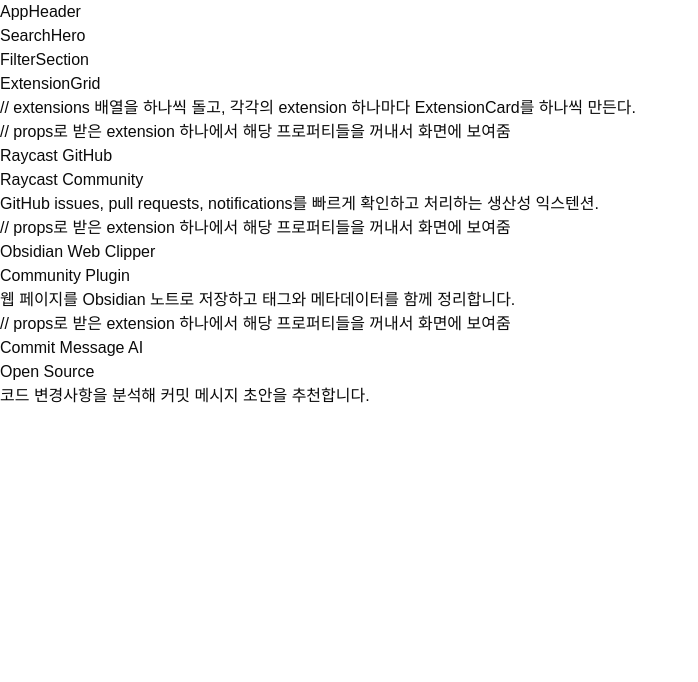
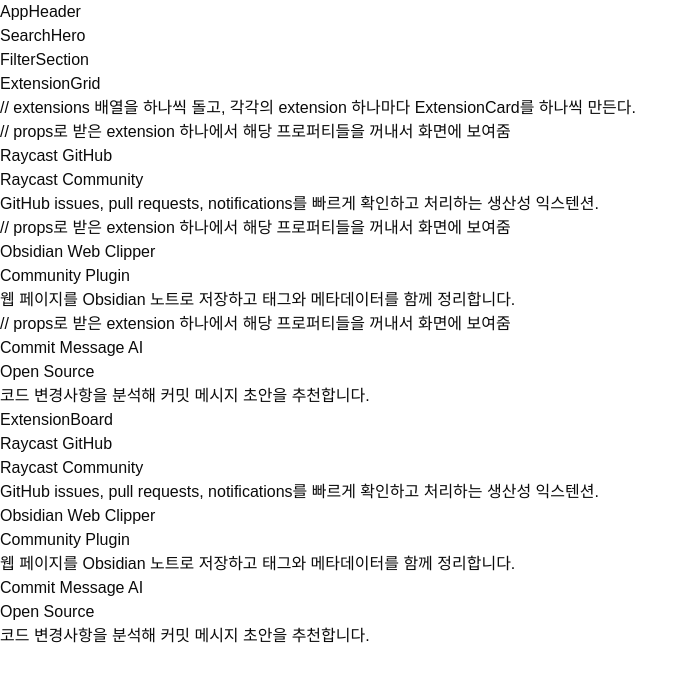
Before and after one commit to 5giran/ai-board, a React (Vite) app in the folder apps/web/: page / in a window 1280 px wide. Shown: the top 682 px of the page, without its empty margins (0-698 px from the left). Built offline with nearby package versions, Linux system fonts and the light colour scheme.

Commit message:
feat(web): 메인 화면 extension board list 추가

```diff
--- a/apps/web/src/routes/index.tsx
+++ b/apps/web/src/routes/index.tsx
@@ -75,6 +75,7 @@ function HomePage() {
       <SearchHero />
       <FilterSection />
       <ExtensionGrid extensions={mockExtensions} />
+      <ExtensionBoard extensions={mockExtensions} />
     </div>
   );
 }
@@ -101,8 +102,9 @@ function FilterSection() {
       <h2>FilterSection</h2>
     </section>
   );
- }
+}
 
+// Grid 형태 컴포넌트
 // ExtensionGrid라는 컴포넌트는 props로 extensions라는 값을 받을 건데, 그건 ExtensionSummary 여러 개가 들어있는 배열이다.
 type ExtensionGridProps = {
   extensions: ExtensionSummary[];
@@ -115,7 +117,8 @@ function ExtensionGrid({ extensions }: ExtensionGridProps) {
       <h2>ExtensionGrid</h2>
 
       <div>
-        // extensions 배열을 하나씩 돌고, 각각의 extension 하나마다 ExtensionCard를 하나씩 만든다.
+        // extensions 배열을 하나씩 돌고, 각각의 extension 하나마다
+        ExtensionCard를 하나씩 만든다.
         {extensions.map((extension) => (
           <ExtensionCard key={extension.id} extension={extension} />
         ))}
@@ -143,3 +146,37 @@ function ExtensionCard({ extension }: ExtensionCardProps) {
     </article>
   );
 }
+
+// 보드 리스트 형태 컴포넌트
+type ExtensionBoardProps = {
+  extensions: ExtensionSummary[];
+};
+
+function ExtensionBoard({ extensions }: ExtensionBoardProps) {
+  return (
+    <section>
+      <h2>ExtensionBoard</h2>
+
+      <div>
+        {extensions.map((extension) => (
+          <ExtensionListItem key={extension.id} extension={extension} />
+        ))}
+      </div>
+    </section>
+  );
+}
+
+// 게시판을 위한 ListItem 하나만 받는거임.
+type ExtensionListItemProps = {
+  extension: ExtensionSummary;
+};
+
+function ExtensionListItem({ extension }: ExtensionListItemProps) {
+  return (
+    <article>
+      <h3>{extension.name}</h3>
+      <p>{extension.provider}</p>
+      <p>{extension.description}</p>
+    </article>
+  );
+}
```
